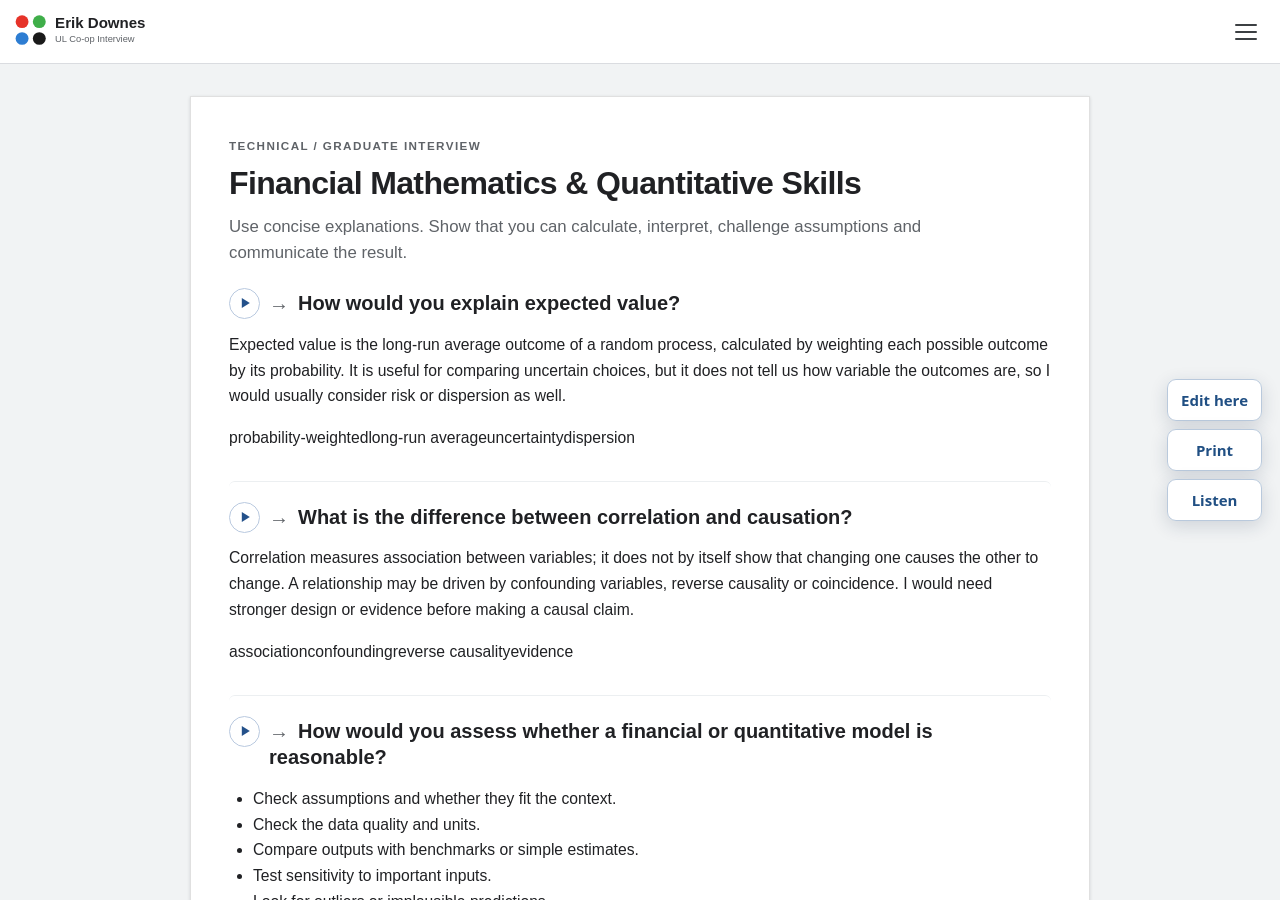
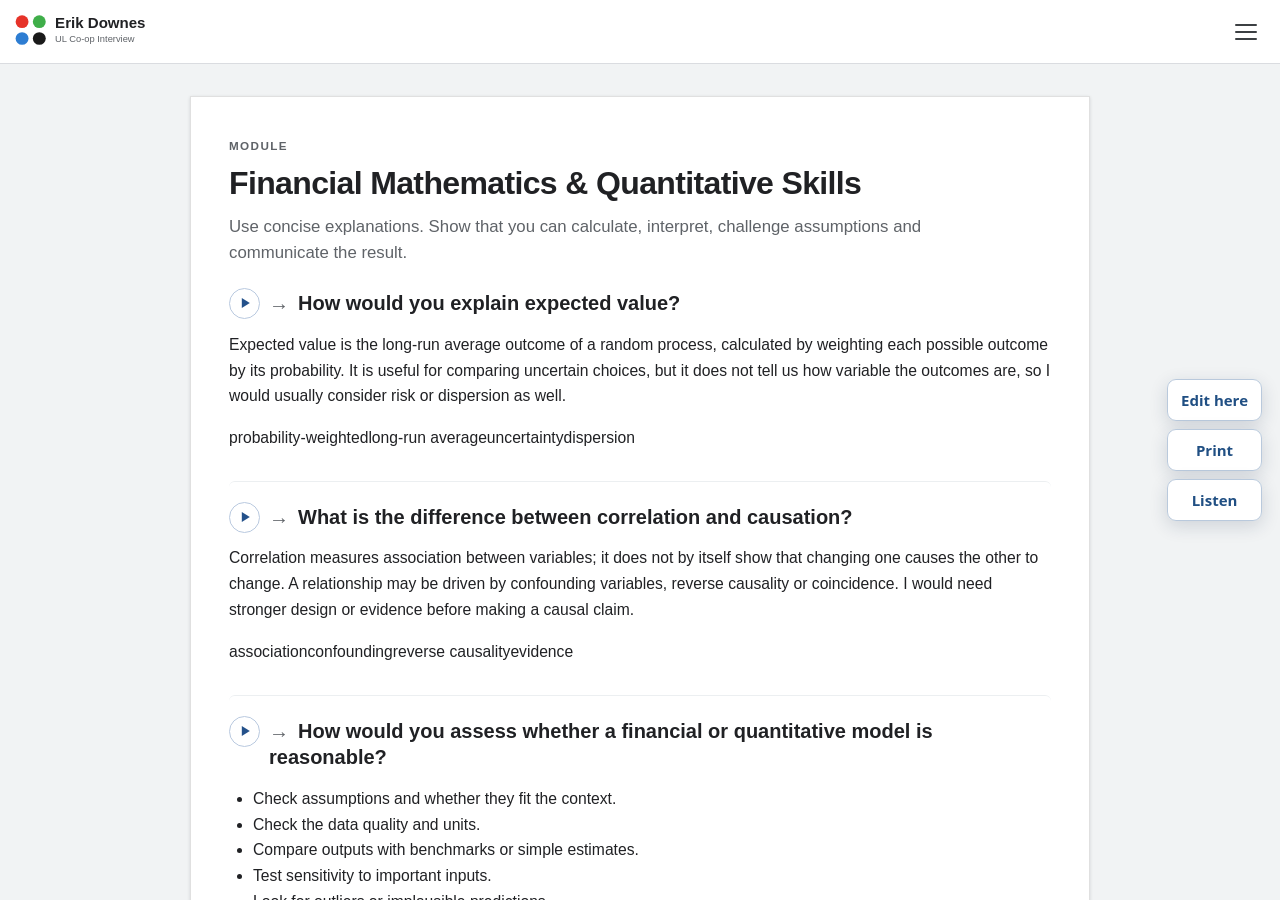
Before and after one commit to ronandownes/coop, a Jekyll site: the page built from financial-maths.md, in a window 1280 px wide and 900 px high. Built offline with Jekyll 4.4.1, drawn with Linux system fonts in a browser that asks for light colours.

Commit message:
Update financial-maths.md (via Pages CMS)

```diff
--- a/financial-maths.md
+++ b/financial-maths.md
@@ -3,7 +3,7 @@ layout: doc
 handle: Financial
 title: Financial Mathematics & Quantitative Skills
 nav_order: 50
-eyebrow: TECHNICAL / GRADUATE INTERVIEW
+eyebrow: Module
 intro: Use concise explanations. Show that you can calculate, interpret,
   challenge assumptions and communicate the result.
 ---
```
